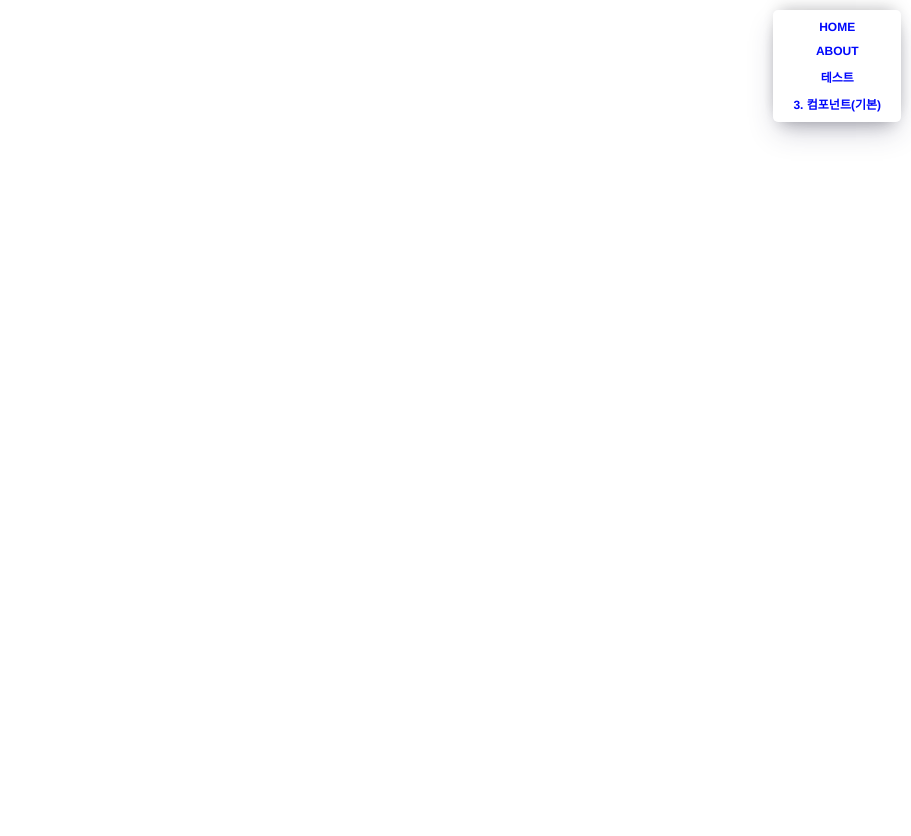
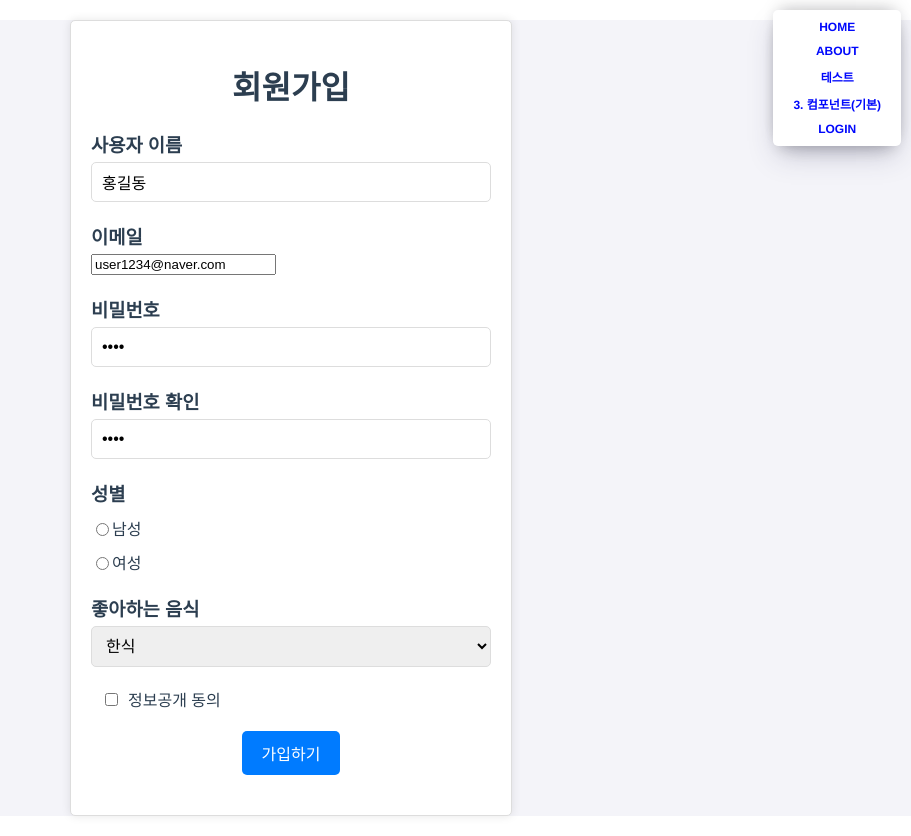
Before and after one commit to Namani31/vue-project, a Vue app: page /login in a window 1280 px wide. Shown: the whole page, without its empty margins (369-1280 px from the left). Before the commit the page ends 800 px from the top, so only its background shows below. Built offline with nearby package versions, Linux system fonts and the light colour scheme.

Commit message:
Feat: 회원가입 클론코딩

```diff
--- a/src/App.vue
+++ b/src/App.vue
@@ -4,6 +4,7 @@
     <router-link to="/about">About</router-link>
     <router-link to="/test">테스트</router-link>
     <router-link to="/basic">3. 컴포넌트(기본)</router-link>
+    <router-link to="/login">Login</router-link>
   </nav>
   <router-view/>
 </template>
--- a/src/router/index.js
+++ b/src/router/index.js
@@ -1,7 +1,8 @@
 import { createRouter, createWebHistory } from 'vue-router'
 import HomeView from '../views/HomeView.vue'
 import TestView from '../views/TestView.vue'
-import BasicView from '../views/BasicView'
+import BasicView from '../views/BasicView.vue'
+import LoginView from '../views/LoginView.vue'
 
 const routes = [
   {
@@ -27,6 +28,11 @@ const routes = [
     name: 'basic',
     component: BasicView
   },
+  {
+    path: '/login',
+    name: 'login',
+    component: LoginView
+  },
 ]
 
 const router = createRouter({
--- /dev/null
+++ b/src/views/LoginView.vue
@@ -0,0 +1,154 @@
+<template>
+  <div class="login">
+    <div class="box">
+      <h1>회원가입</h1>
+      <form>
+        <div class="form-group">
+          <h3>사용자 이름</h3>
+          <input type="text" id="username" v-model="username" required>
+        </div>
+        <div class="form-group">
+          <h3>이메일</h3>
+          <input type="eamil" id="email" v-model="email" required>
+        </div>
+        <div class="form-group">
+          <h3>비밀번호</h3>
+          <input type="password" id="password" v-model="password" required>
+        </div>
+        <div class="form-group">
+          <h3>비밀번호 확인</h3>
+          <input type="password" id="check-password" v-model="checkPassword" required>
+        </div>
+        <div class="form-group">
+          <h3>성별</h3>
+          <div class="radio-group">
+            <label><input type="radio" value="male" v-model="gender" required> 남성 </label>
+            <label><input type="radio" value="female" v-model="gender" required> 여성 </label>
+          </div>
+        </div>
+        <div class="form-group">
+          <h3>좋아하는 음식</h3>
+          <select id="tasty-food" v-model="tastyFood" required>
+            <option value="한식">한식</option>
+            <option value="중식">중식</option>
+            <option value="일식">일식</option>
+            <option value="양식">양식</option>
+            <option value="기타">기타</option>
+          </select>
+        </div>
+        <div class="form-group checkbox-group">
+          <label><input type="checkbox" v-model="privacy" required>정보공개 동의</label>
+        </div>
+        <div class="form-group button-container">
+          <input type="submit" value="가입하기">
+        </div>
+      </form>
+    </div>
+  </div>
+</template>
+
+
+<script>
+export default {
+  name: "LoginView",
+  components: {},
+  data() {
+    return {
+      username: '홍길동',
+      email: 'user1234@naver.com',
+      password: '1234',
+      checkPassword: '1234',
+      gender: '',
+      tastyFood: '한식',
+      privacy: false,
+    };
+  },
+  setup() {},
+  created() {},
+  mounted() {},
+  unmounted() {},
+  methods: {},
+};
+</script>
+
+<style scoped>
+.login {
+  width: 100%;
+  font-family: Arial, sans-serif;
+  margin: 20px;
+  background-color: #f4f4f9;
+}
+
+.box {
+  max-width: 400px;
+  margin: 0 auto;
+  padding: 20px;
+  width: 400px;
+  height: 100%;
+  background-color: #fff;
+  border: solid 1px #ddd;
+  border-radius: 5px;
+  box-shadow: 0 0 10px rgba(0, 0, 0, 0.1);
+}
+
+.form-group {
+  margin-bottom: 20px;
+  text-align: left;
+}
+
+.form-group h3 {
+  margin-bottom: 5px;
+}
+
+.form-group input[type="text"],
+.form-group input[type="email"],
+.form-group input[type="password"],
+.form-group select {
+  width: 100%;
+  padding: 10px;
+  box-sizing: border-box;
+  border: 1px solid #ddd;
+  border-radius: 5px;
+  font-size: 16px;
+}
+
+.form-group input[type="submit"] {
+  background-color: #007bff;
+  color: #fff;
+  border: none;
+  cursor: pointer;
+  padding: 10px 20px;
+  border-radius: 5px;
+  font-size: 16px;
+  transition: background-color 0.3s;
+}
+
+.form-group input[type="submit"]:hover {
+  background-color: #0056b3;
+}
+
+.radio-group {
+  justify-content: start;
+  align-items: center;
+  gap: 10px;
+}
+
+.radio-group label {
+  display: flex;
+  margin-top: 10px;
+}
+
+.checkbox-group {
+  display: flex;
+  margin: 10px;
+}
+
+.checkbox-group input[type="checkbox"] {
+  margin-right: 10px;
+}
+
+.button-container {
+  text-align: center;
+  margin-top: 20px;
+}
+</style>
```
